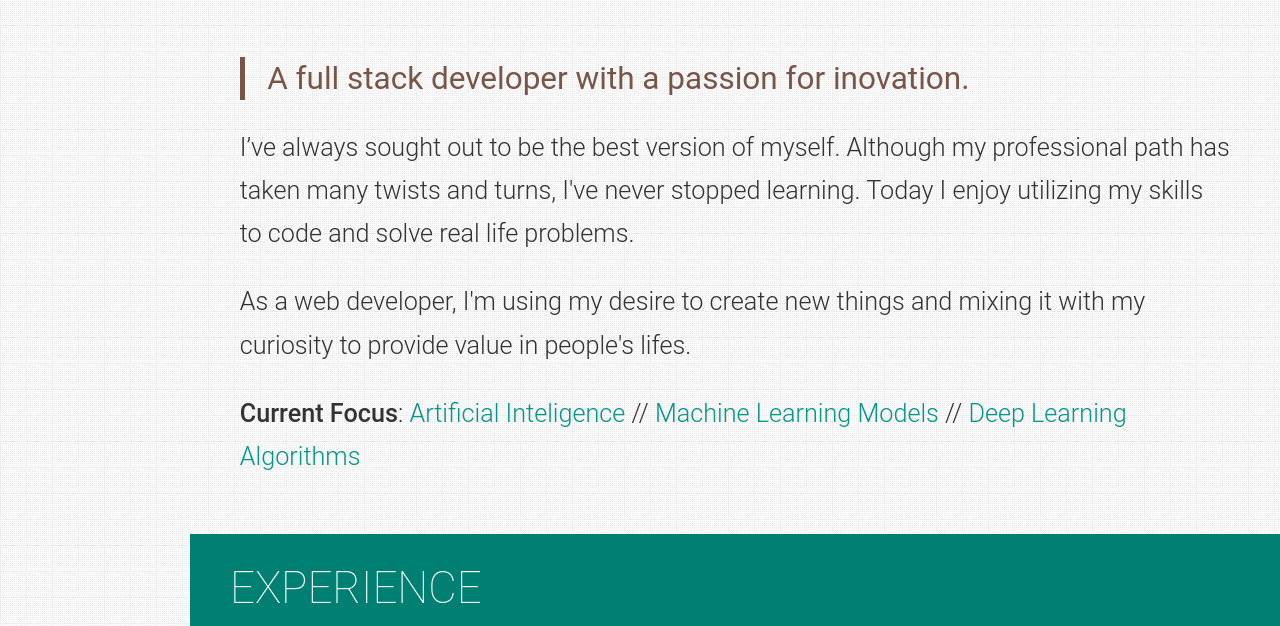
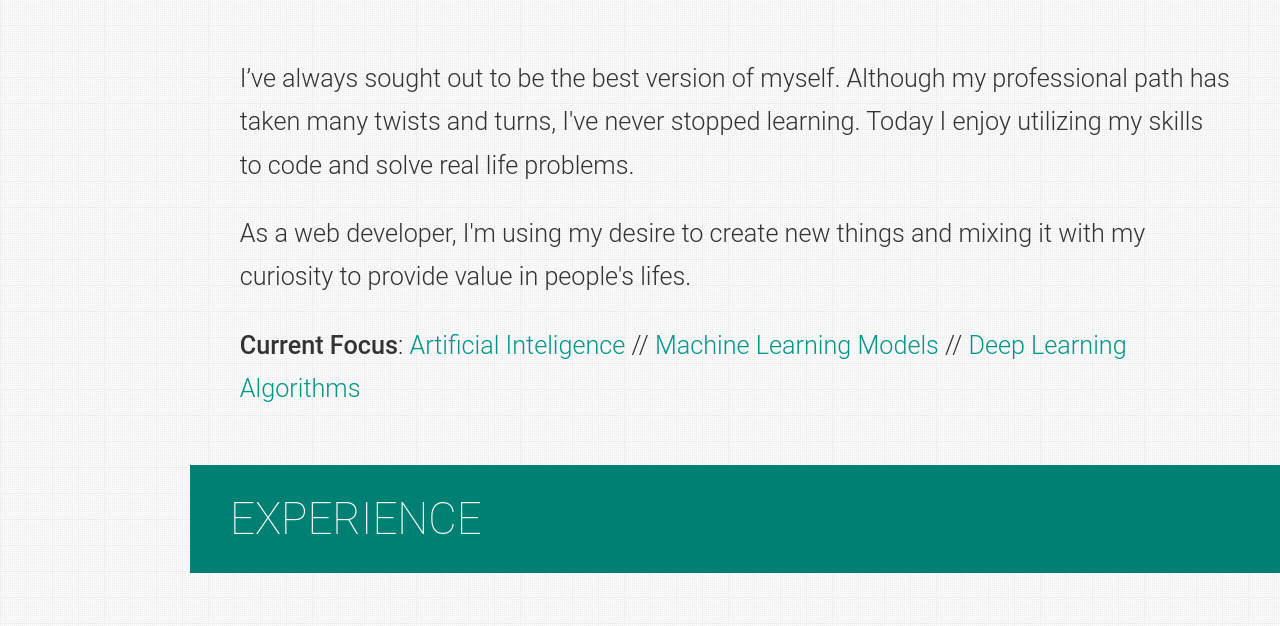
Before and after one commit to CodeFleck/codefleck.github.io, a plain HTML site: page index.html in a window 1280 px wide. Shown: the part 911-1537 px from the top of the page. Drawn offline with Linux system fonts and the light colour scheme; a web font is replaced by a local one.

Commit message:
update about

```diff
--- a/index.html
+++ b/index.html
@@ -95,9 +95,6 @@
     <section id="about" class="section scrollspy">
         <h3 class="page-title white-text teal">About</h3>
         <div class="container flow-text">
-            <blockquote>
-                <h2>A full stack developer with a passion for inovation.</h2>
-            </blockquote>
             <p>I’ve always sought out to be the best version of myself. Although my professional path has taken many twists and turns, I've never stopped learning. Today I enjoy utilizing my skills to code and solve real life problems.</p>
             <p>As a web developer, I'm using my desire to create new things and mixing it with my curiosity to provide value in people's lifes.</p>
             <p><strong>Current Focus</strong>:&nbsp;<a aria-label="">Artificial Inteligence</a>&nbsp;//&nbsp;<a aria-label="">Machine Learning Models</a>&nbsp;//&nbsp;<a aria-label="">Deep Learning Algorithms</a></p>
```
